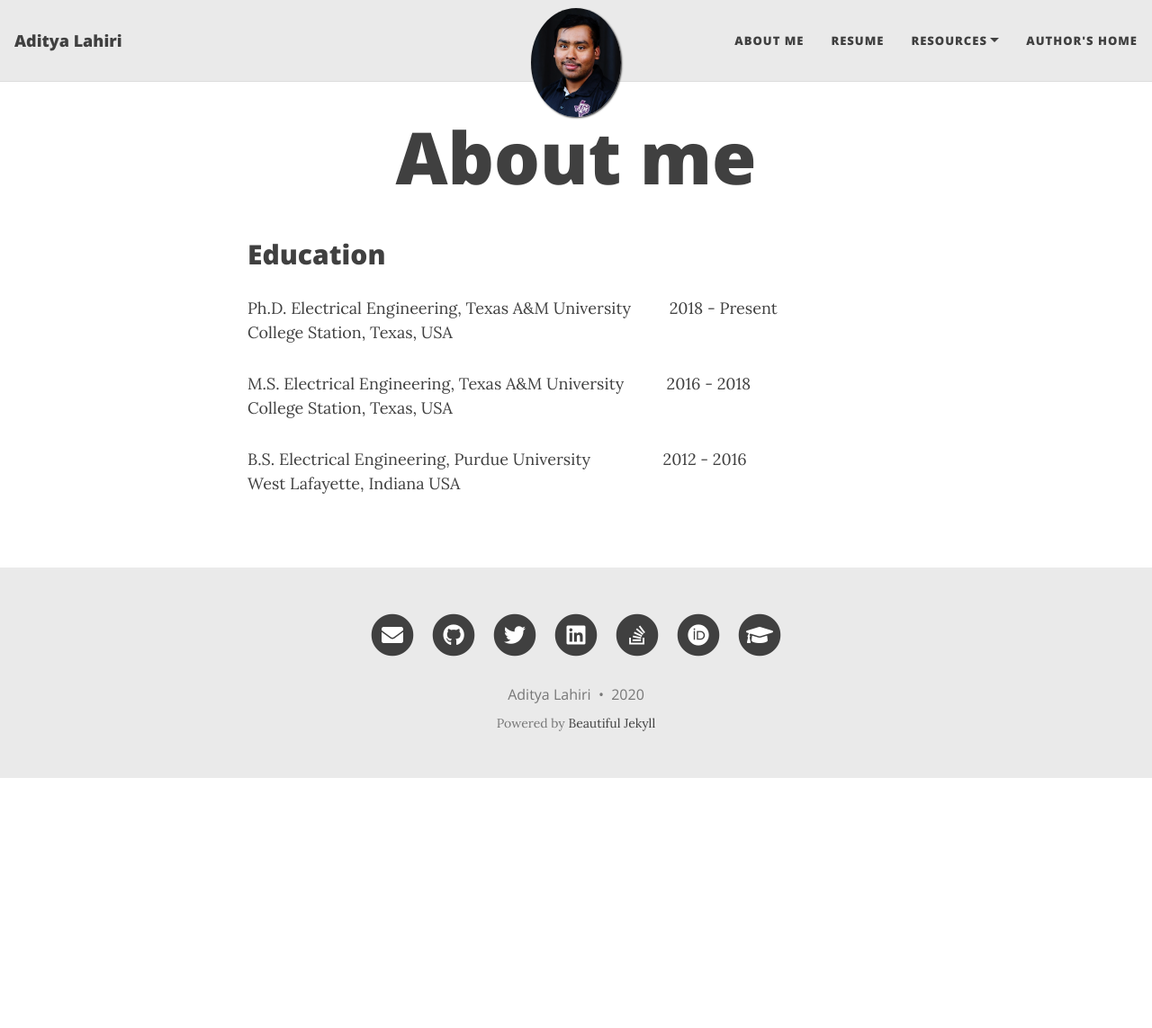
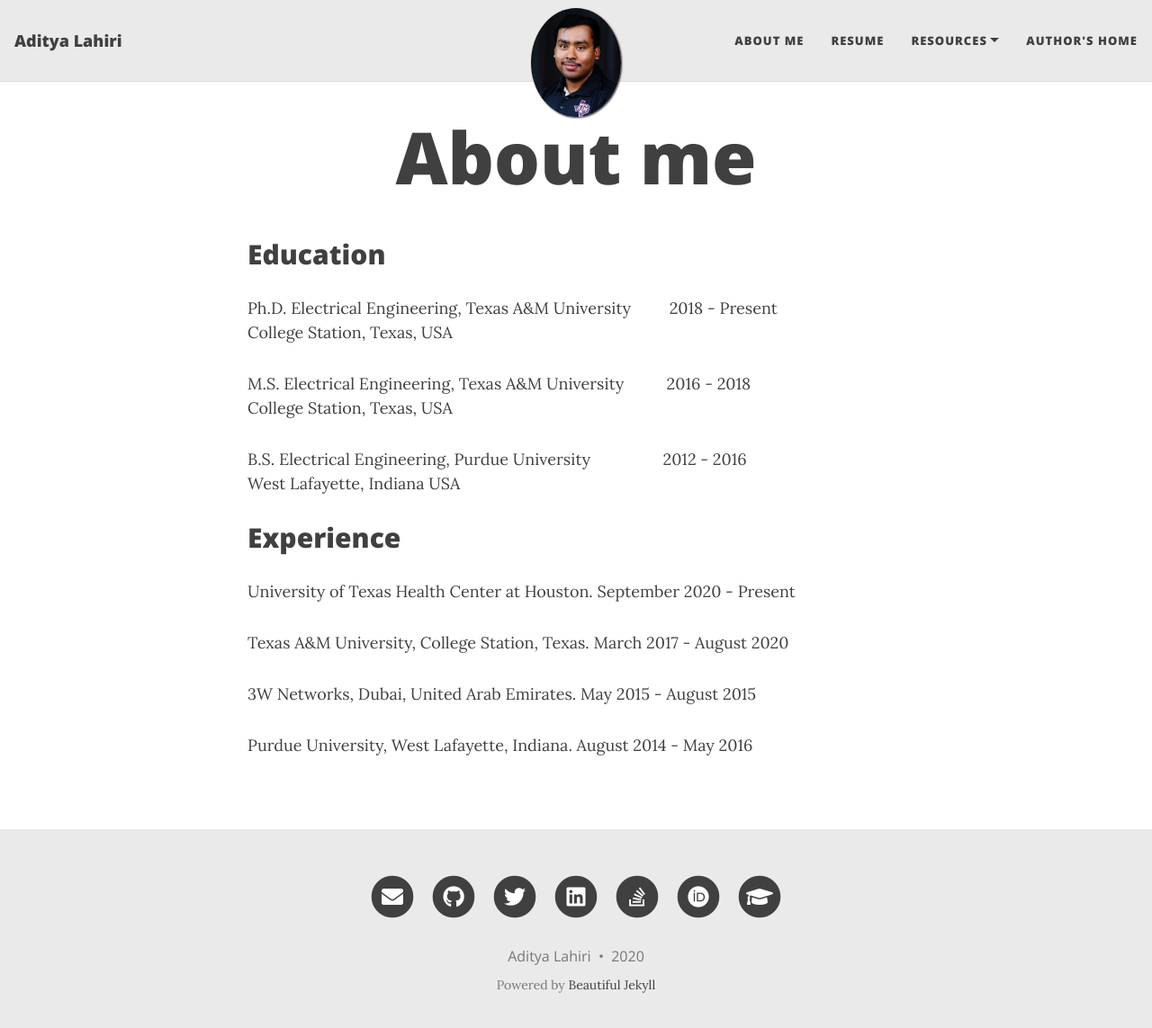
Before and after one commit to adilahiri/adilahiri.github.io, a Jekyll site: the page built from resume.md, in a window 1280 px wide and 1156 px high. Shown: the top 1143 px of the window at 90% size. Built offline with Jekyll 4.4.1, drawn with Linux system fonts in a browser that asks for light colours; nearby versions of some CDN libraries.

Commit message:
Update resume.md

```diff
--- a/resume.md
+++ b/resume.md
@@ -13,3 +13,13 @@ College Station, Texas, USA
 
 B.S.   Electrical Engineering, Purdue University &nbsp;&nbsp;&nbsp;&nbsp;&nbsp;&nbsp;&nbsp;&nbsp;&nbsp;&nbsp;&nbsp;&nbsp;&nbsp;&nbsp;&nbsp;&nbsp;2012 -  2016 <br>
 West Lafayette, Indiana USA
+
+
+## Experience
+University of Texas Health Center at Houston.  September 2020 - Present <br>
+
+Texas A&M University, College Station, Texas.  March 2017 - August 2020 <br>
+
+3W Networks, Dubai, United Arab Emirates.      May 2015 - August 2015 <br>
+
+Purdue University, West Lafayette, Indiana.    August 2014 - May 2016 <br>
```
